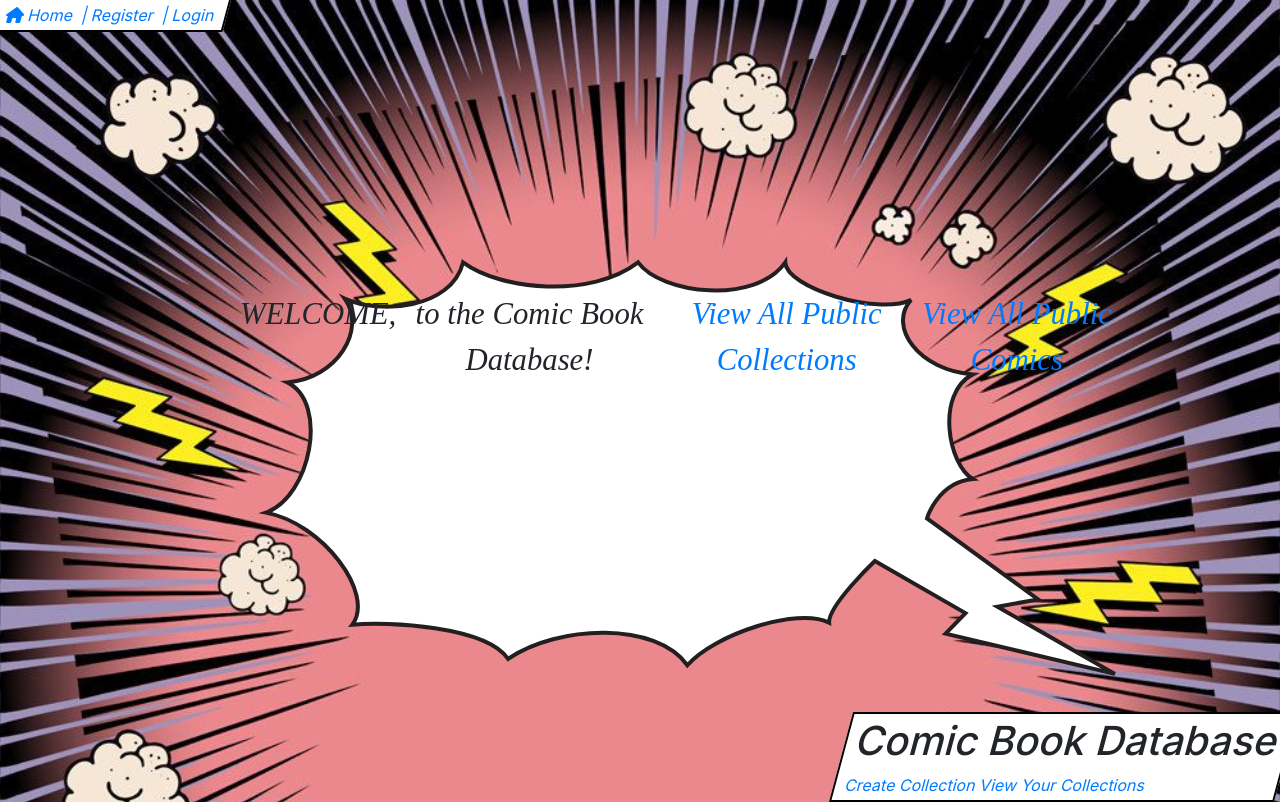
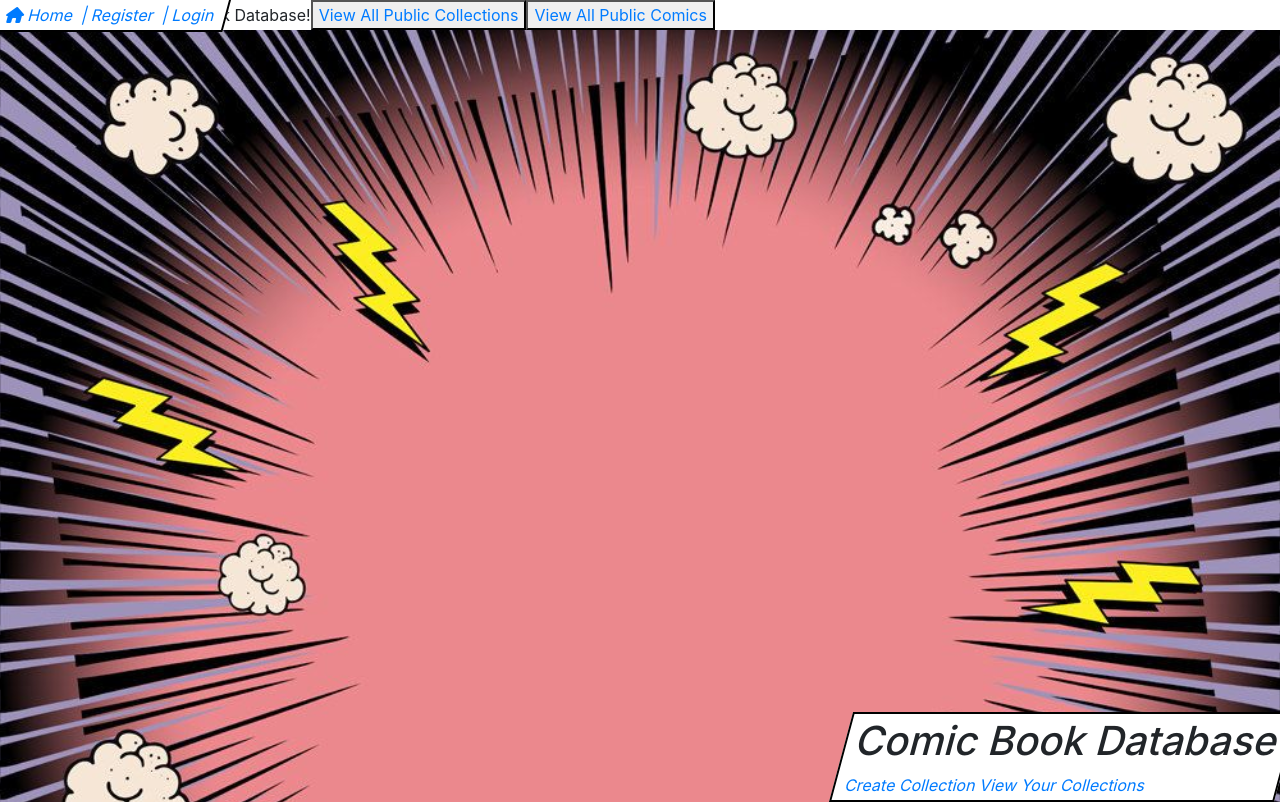
Before and after one commit to breydongates/FinalCapstone, a Vue app in the folder vue/: page / in a window 1280 px wide. Built offline with nearby package versions, Linux system fonts and the light colour scheme.

Commit message:
collection statistics functionality

```diff
--- a/vue/src/App.vue
+++ b/vue/src/App.vue
@@ -80,10 +80,10 @@ html {
   transform:skew(-15deg);
 };
  #app {
-  background: url(assets/squigglybubble.svg);
+  background-color: white;
+  border-radius: 40%;
   font-family: SequentialistBB, cursive;
   font-size: 2.5vw;
-  display: flex;
   justify-content: center;
   align-content: center;
   position:absolute;
@@ -95,6 +95,18 @@ html {
   font-size: 2.4vw;
   font-style: italic;
   padding: 4% 6% 12% 0%;
+};
+#app-bottom-left:before {
+content: "";
+width: 0px;
+height: 0px;
+position: absolute;
+border-left: 24px solid white;
+border-right: 12px solid transparent;
+border-top: 12px solid white;
+border-bottom: 20px solid transparent;
+left: 32px;
+bottom: -24px;
 };
 #app.span {
   display:block;
@@ -118,11 +130,7 @@ border-radius: 50%;
 h1 {
     text-align: center;
 };
-#viewComic{
-   display: inline-flex;
-  flex-direction: row;
-  flex-wrap: wrap;
-}
+
 .comicCardBubble {
   position: relative;
   font-family: sans-serif;
@@ -137,7 +145,6 @@ h1 {
   padding: 10px;
   margin-bottom: 10%;
   margin-top: 10%;
-  border: 2px solid black;
 };
 
 .comicCardBubble-bottom-left:before {
@@ -171,8 +178,7 @@ h1 {
   border: 10px solid white;
   box-shadow: 0 6px 6px -6px #000;
   color: black;
-  padding: 10%;
-  margin: 5%;
+
 };
 #comicView > h1{
     background-color:#fff;
@@ -215,8 +221,7 @@ h1 {
   border: 10px solid white;
   box-shadow: 0 6px 6px -6px #000;
   color: black;
-  padding: 10%;
-  margin: 5%;
+
 };
 .yourCollections > h1 {
     background-color:#fff;
--- a/vue/src/components/CollectionStatistics.vue
+++ b/vue/src/components/CollectionStatistics.vue
@@ -39,17 +39,17 @@ export default {
             totalNumberOfComicsByPublisher: 0,
             totalNumberOfComicsByCharacter: 0,
             statRequest: {
-                CollectionId: 0,
+                CollectionId: this.$props.collectionId,
                 Publisher:"",
                 Character:"",
             }
         }
     },
     created() {
-         CollectionService.getNumOfComicsInCollection(this.CollectionId)
+         CollectionService.getNumOfComicsInCollection(this.statRequest.CollectionId)
         .then((response) => {
             if(response.status === 200) {
-                this.totalNumberOfComics = response.data.length;
+                this.totalNumberOfComics = response.data;
             }
         })
     },
@@ -72,6 +72,9 @@ export default {
         }
 
     },
+    props: {
+        collectionId: Number,
+    },
 
 }
 </script>
--- a/vue/src/components/ViewCollection.vue
+++ b/vue/src/components/ViewCollection.vue
@@ -1,6 +1,6 @@
 <template>
-  <div class="collection" style="overflow-y:auto">
-      <h2>
+  <div class="collection" >
+      <div >
         <ul>
             <li class="collectionBubble collectionBubble-bottom-left"
             v-for="Collection in Collections" :key="Collection.collectionId">
@@ -11,8 +11,8 @@
             <router-link :to="{name: 'CollectionStats', params: {collectionId:Collection.collectionId}}" tag="button">See Collection Details</router-link>
             </li>
         </ul>
-      </h2>
-  </div>
+        </div>
+      </div>
 </template>
 
 <script>
--- a/vue/src/views/Collection.vue
+++ b/vue/src/views/Collection.vue
@@ -1,7 +1,9 @@
 <template>
   <div class="yourCollections">
       <h1> Your Collections </h1>
+      <div style="overflow-y:auto">
       <view-collection />
+      </div>
   </div>
 </template>
 
--- a/vue/src/views/Welcome.vue
+++ b/vue/src/views/Welcome.vue
@@ -1,10 +1,9 @@
 <template>
-  <div id="app">
+  <div id="app app-bottom-left">
       WELCOME,
       <span>to the Comic Book Database!</span>
-      <br />
-      <p class="publicCollectionsLink"><router-link :to="{name: 'PublicCollections'}">View All Public Collections</router-link></p>
-      <p class="publicComicsLink"><router-link :to="{name: 'Comics'}">View All Public Comics</router-link></p>
+      <button class="publicCollectionsLink"><router-link :to="{name: 'PublicCollections'}">View All Public Collections</router-link></button>
+      <button class="publicComicsLink"><router-link :to="{name: 'Comics'}">View All Public Comics</router-link></button>
   </div>
 </template>
 
```
